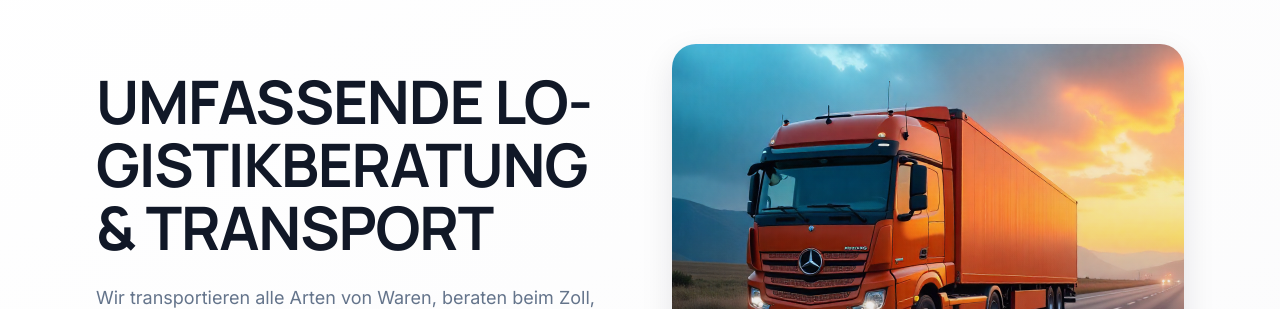
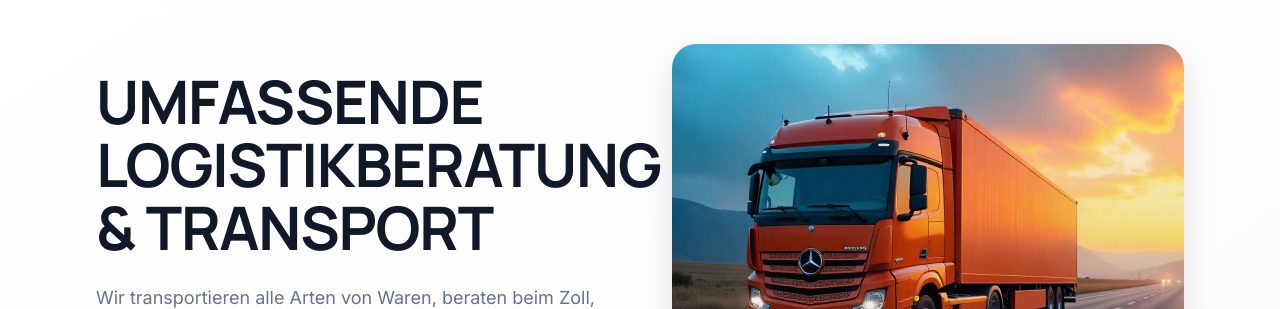
Before and after one commit to patabrava/logistics-landing, a Next.js app: page / in a window 1280 px wide. Shown: the part 244-553 px from the top of the page. Built offline with nearby package versions, Linux system fonts and the light colour scheme; no server answers; a web font is replaced by a local one.

Commit message:
fixed header

```diff
--- a/src/components/sections/HeroSection.tsx
+++ b/src/components/sections/HeroSection.tsx
@@ -163,10 +163,10 @@ export default function HeroSection({
               id="hero-headline"
               variants={itemVariants}
               className="
-                font-manrope font-bold text-3xl sm:text-4xl md:text-5xl lg:text-6xl xl:text-h1
-                text-ink-900 mb-6 tracking-tight leading-tight break-words text-pretty
+                font-manrope font-bold text-[34px] sm:text-[40px] md:text-[48px] lg:text-[60px]
+                text-ink-900 mb-6 tracking-[-0.02em] leading-[1.05] break-keep text-pretty
               "
-              style={{ hyphens: 'auto' }}
+              style={{ hyphens: 'none' }}
               lang={currentLanguage}
               ref={headlineRef}
             >
```
